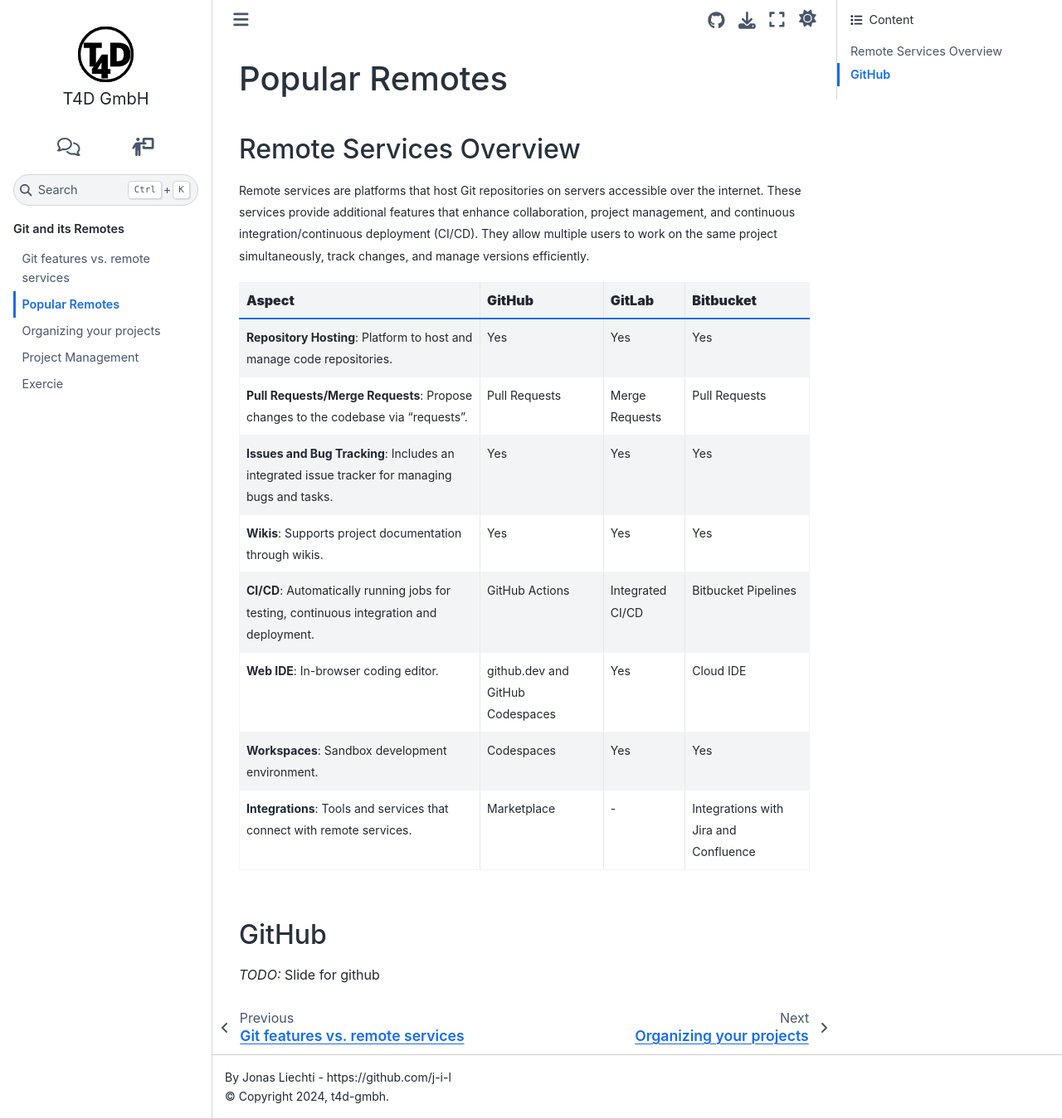
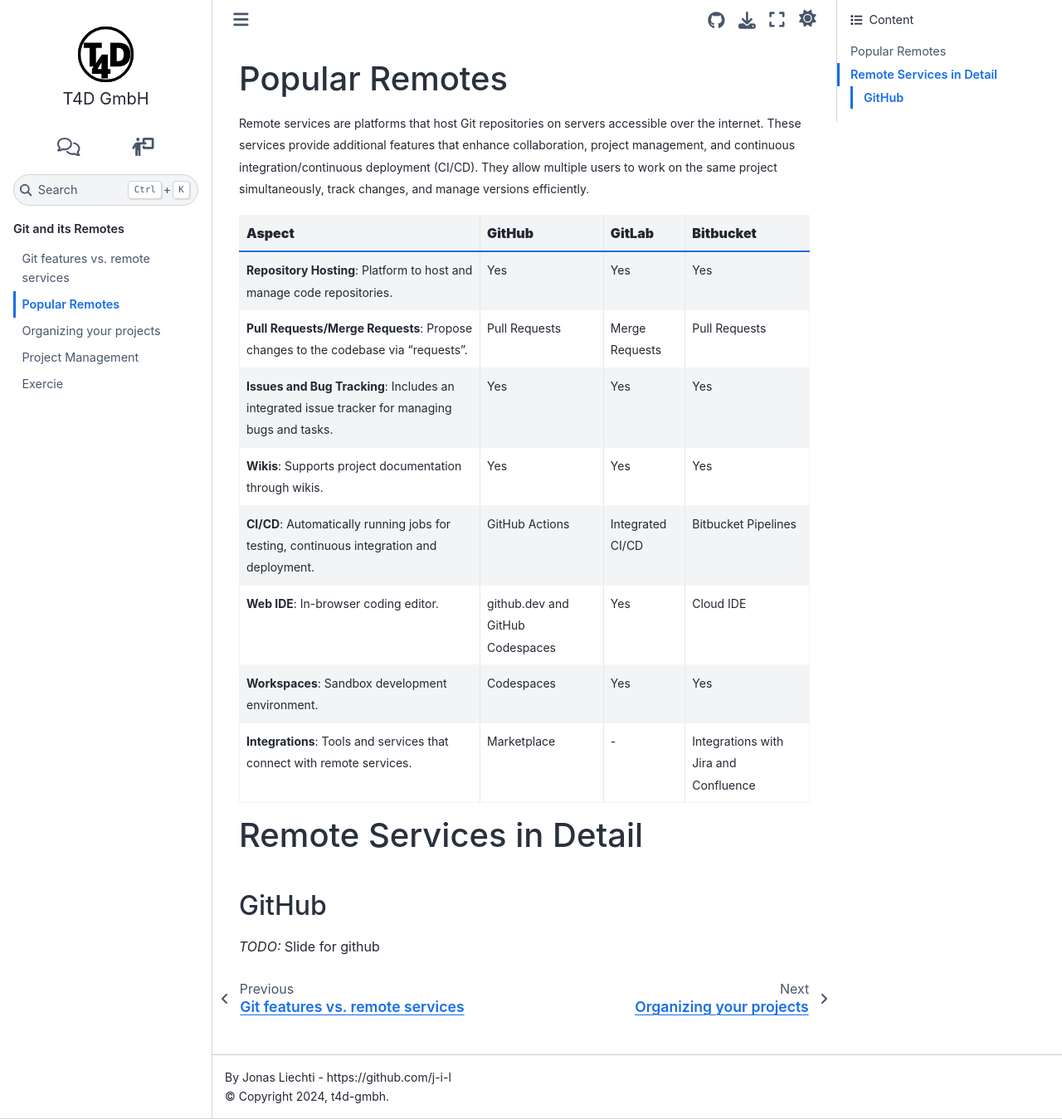
Before and after one commit to t4d-gmbh/git-and-its-remotes, a Sphinx documentation site: the page built from source/content/popular_remotes/index.md, in a window 1280 px wide and 1349 px high. Shown: the whole window at 83% size. Built offline with Sphinx 7.4.7 and the Sphinx Book theme 1.1.4, drawn with Linux system fonts in a browser that asks for light colours; the version number could not be read and is left out.

Commit message:
layouting

````diff
--- a/source/content/popular_remotes/index.md
+++ b/source/content/popular_remotes/index.md
@@ -14,6 +14,7 @@
 <!-- build the page content here -->
 ```{include} ./overview_popular_remotes.md
 ```
+# Remote Services in Detail
 ```{include} ./github.md
 ```
 {% endif %}
--- a/source/content/popular_remotes/overview_popular_remotes.md
+++ b/source/content/popular_remotes/overview_popular_remotes.md
@@ -1,4 +1,6 @@
+{% if build == "slides" %}
 ## Remote Services Overview
+{% endif %}
 
 <span style="font-size:14px;">Remote services are platforms that host Git repositories on servers accessible over the internet. These services provide additional features that enhance collaboration, project management, and continuous integration/continuous deployment (CI/CD). They allow multiple users to work on the same project simultaneously, track changes, and manage versions efficiently.</span>
 
````
